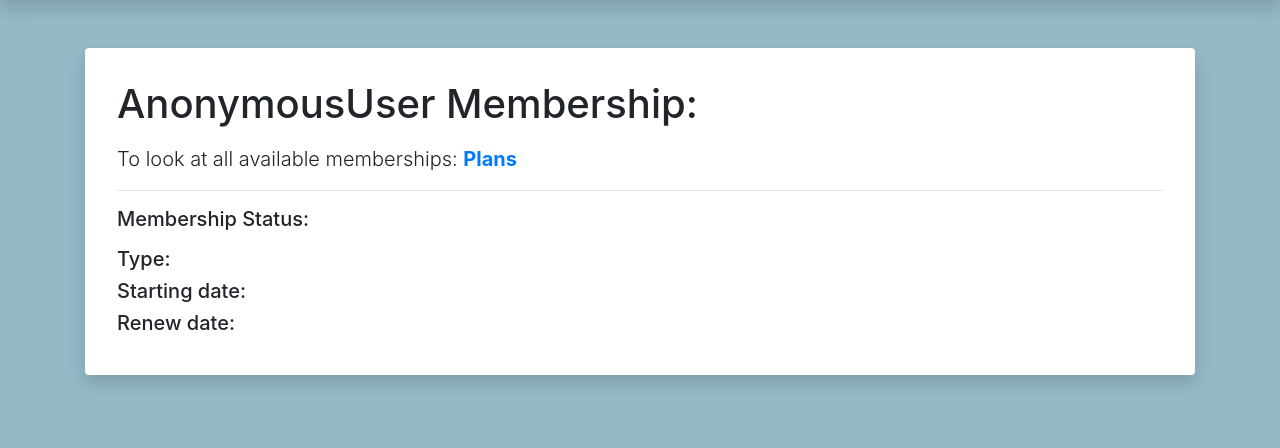
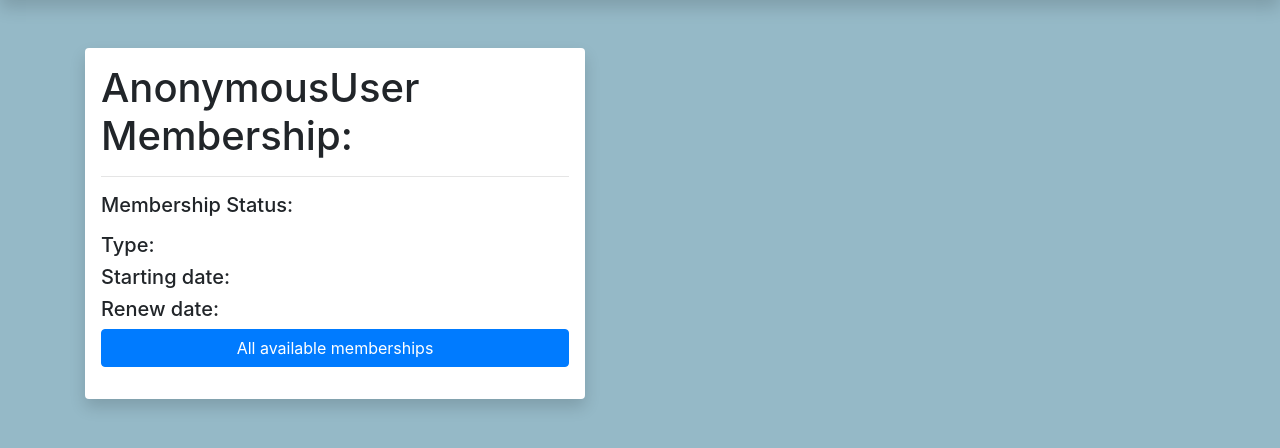
Before and after one commit to Tomanaitis/Diplominis_gym_django, a Django app: page /gym/menberships/ in a window 1280 px wide. Shown: the part 92-540 px from the top of the page. Run offline with Django 4.2, Linux system fonts and the light colour scheme; some libraries are stand-ins or nearby versions.

Commit message:
my membership html fixed

```diff
--- a/gym/templates/memberships.html
+++ b/gym/templates/memberships.html
@@ -1,16 +1,12 @@
 {% extends 'base.html' %}
 
 {% block content %}
-<div class="container my-5 shadow rounded" style="background-color: white; padding: 2rem;">
+<div class="my-3 shadow rounded" style="background-color: white; padding: 1rem; max-width: 500px;">
   <h1 class="mb-3">{{ user }} Membership:</h1>
-      <p class="lead">
-          To look at all available memberships:
-        <a href="{% url 'displaymemberships-all' %}" class="font-weight-bold text-decoration-none">Plans
-        </a>
-      </p>
         <hr>
             <h5>Membership Status:</h5>
-              <p class="font-weight-bold {% if user.membership.membership_status == 'p' %}text-danger
+              <p class="font-weight-bold
+                            {% if user.membership.membership_status == 'p' %}text-danger
                             {% elif user.membership.membership_status == 'a' %}text-success
                             {% elif user.membership.membership_status == 'e' %}text-warning
                             {% else %}text-muted{% endif %}">
@@ -23,5 +19,15 @@
 <h5>Renew date: </h5>
     <h6>{{ user.membership.end_date }}</h6>
     <h6>{{ user.membership.description|safe }}</h6>
+
+     <p class="lead">
+         <a href="{% url 'displaymemberships-all'%}" class="btn btn-primary btn-block">All available memberships</a>
+
+      </p>
+
+
+
+
+
 </div>
 {% endblock %}
--- a/gym/views.py
+++ b/gym/views.py
@@ -212,7 +212,6 @@ class TrainingSessionReviewDeleteView(LoginRequiredMixin, UserPassesTestMixin, g
     template_name = 'staff_training_session_review_delete.html'
     context_object_name = 'trainingsessionreview'
 
-
     def get_success_url(self):
         trainingsessionreview_object = self.get_object()
         return reverse('trainingsession-one', kwargs={'pk': trainingsessionreview_object.training_session.id})
```
Also changed, not shown: db.sqlite3.
